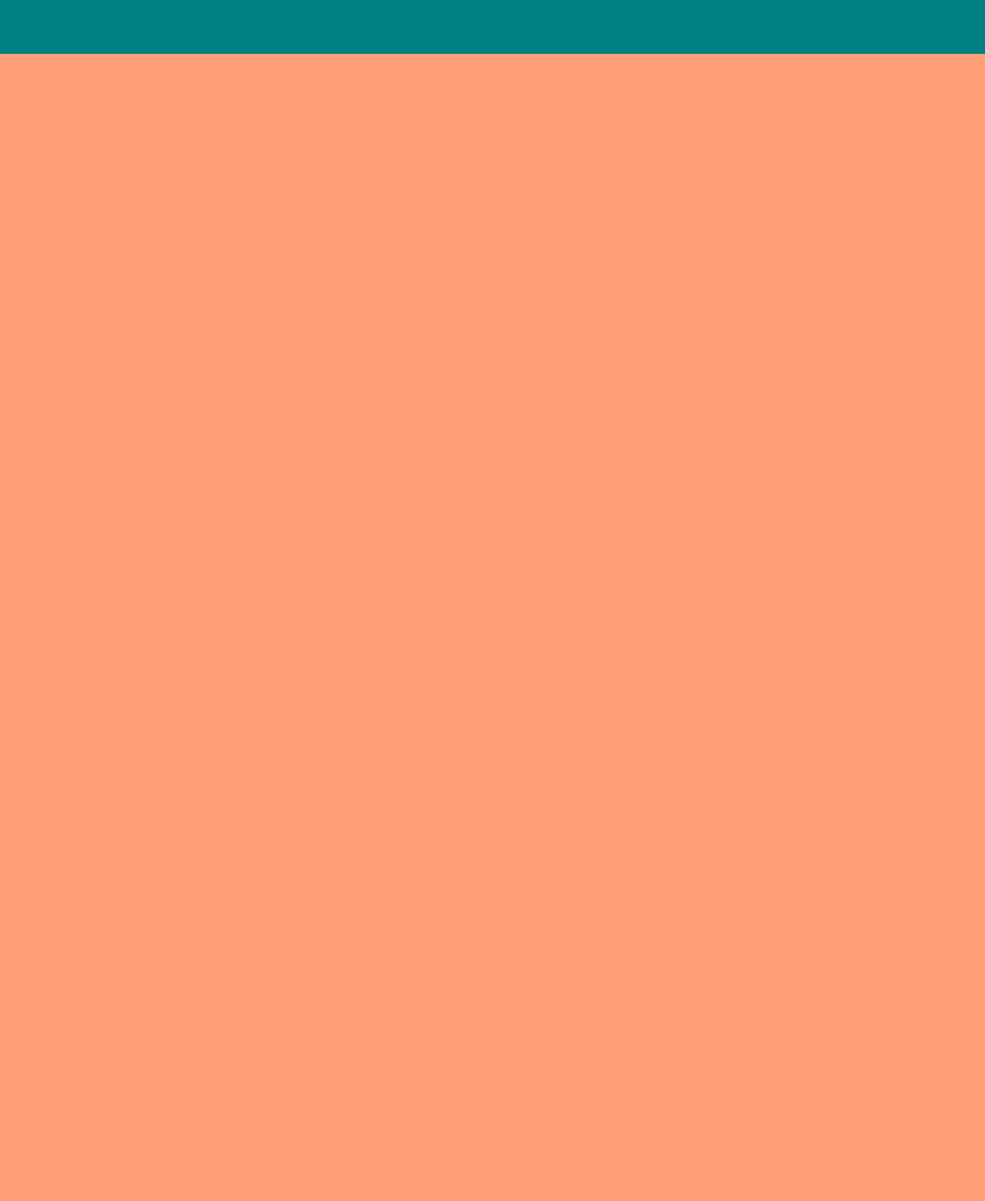
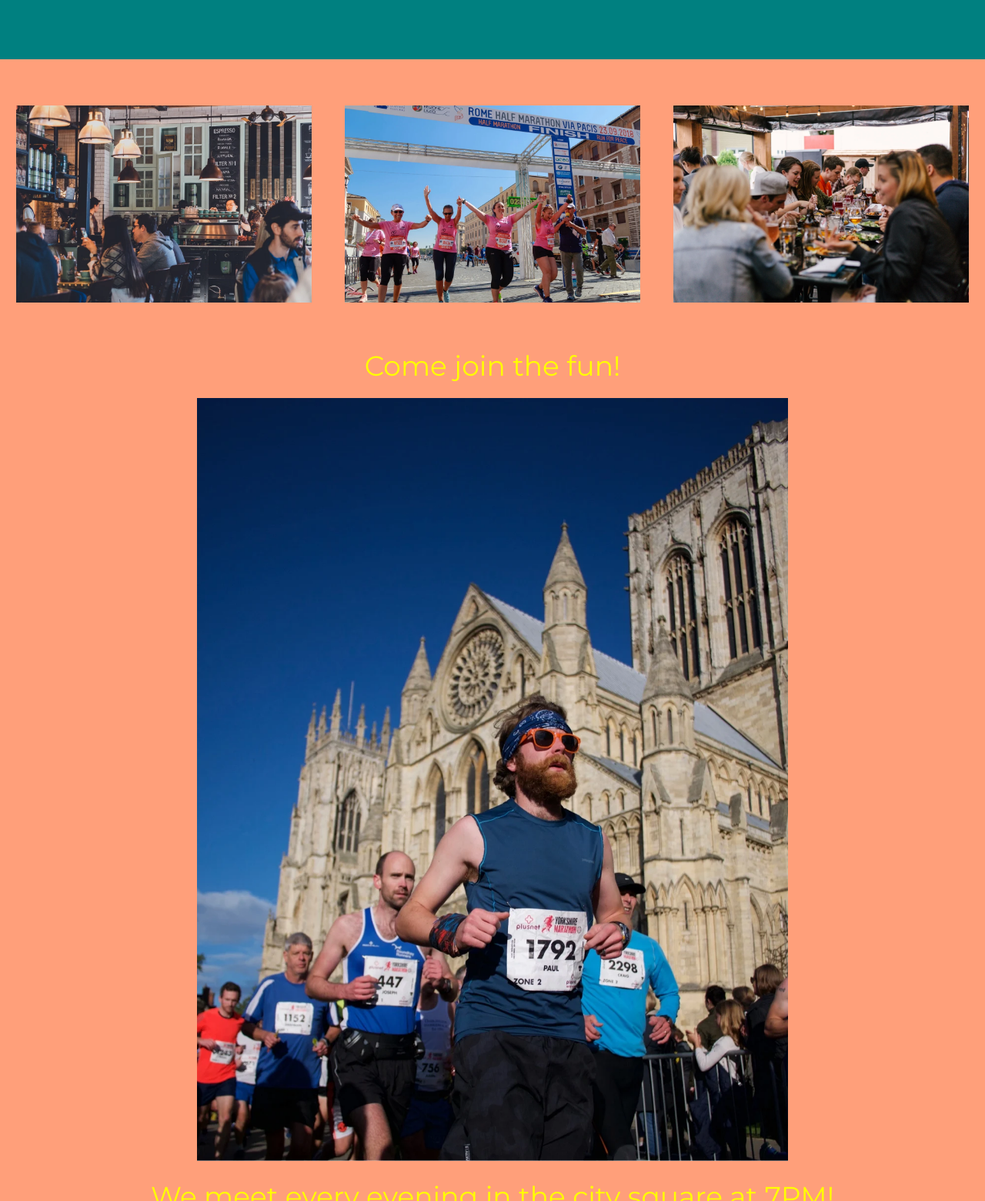
Before and after one commit to Naaabee/responsive-practice, a plain HTML site: page index.html in a window 1280 px wide. Shown: the part 1240-2800 px from the top of the page at 77% size. Before the commit the page ends 1310 px from the top, so only its background shows below. Drawn offline with Linux system fonts and the light colour scheme.

Commit message:
basic layout completed

```diff
--- a/index.html
+++ b/index.html
@@ -5,7 +5,7 @@
     <meta http-equiv="X-UA-Compatible" content="IE=edge">
     <meta name="viewport" content="width=device-width, initial-scale=1.0">
     <title>Responsive Demo</title>
-
+    <link href="https://fonts.googleapis.com/css2?family=Montserrat:ital,wght@0,100;0,200;0,300;0,400;0,500;0,600;0,700;0,800;1,100;1,200;1,300;1,400;1,500;1,600;1,700;1,800;1,900&display=swap" rel="stylesheet">
     <link rel="stylesheet" href="./resources/css/main.css">
 </head>
 <body>
@@ -51,5 +51,38 @@
             <p>-Bryce R. - financial advisor/frequent runner since 2018</p>
         </div>
     </section>
+
+    <section class="images-2">
+        <div class="image 4">
+            <img src="./resources/images/coffeshop.webp" alt="">
+        </div>
+        <div class="image 5">
+            <img src="./resources/images/marathon-runners.webp" alt="">
+        </div>
+        <div class="image 6">
+            <img src="./resources/images/hangouts.webp" alt="">
+        </div>
+    </section>
+
+
+    <section class="last-sec">
+        <div class="last-content">
+            <h1>Come join the fun!</h1>
+                <div class="last-img">
+                    <img src="./resources/images/runners-church.webp" alt="">
+                </div>
+            <h1>We meet every evening in the city square at 7PM!</h1>
+        </div>
+    </section>
+
+    <footer>
+        <nav class="nav-bar">
+            <ul>
+                <li>Events</li>
+                <li>Results</li>
+                <li>Partnering Restaurants</li>
+            </ul>
+        </nav>
+    </footer>
 </body>
 </html>
--- a/resources/css/main.css
+++ b/resources/css/main.css
@@ -2,7 +2,7 @@
     padding: 0;
     margin: 0;
     background-color: #ff9f7a;
-    font-family: -apple-system, BlinkMacSystemFont, 'Segoe UI', Roboto, Oxygen, Ubuntu, Cantarell, 'Open Sans', 'Helvetica Neue', sans-serif;
+    font-family: montserrat;
 }
 
 .nav-bar {
@@ -102,7 +102,7 @@ li {
 
 .third-sec {
     background-color: #008080;
-    height: 350px;
+    height: 360px;
     position: relative;
 }
 
@@ -114,11 +114,12 @@ li {
 
 .third-sec h1{
     top: 50px;
-    font-size: 50px;
+    font-size: 40px;
     font-weight: 400;
     color: yellow;
     background-color: transparent;
     margin-bottom: 20px;
+    min-width: 500px;
 }
 
 .third-sec p {
@@ -126,3 +127,53 @@ li {
     color: yellow;
     background-color: transparent;
 }
+
+/* Images 2 */
+
+.images-2 {
+    display: flex;
+    flex-flow: row;
+    justify-content: space-around;
+    align-items: center;
+    width: 100%;
+    height: auto;
+    margin: 60px auto;
+}
+
+.images-2 .image {
+    display: flex;
+    justify-content: center;
+    width: 100%;
+    height: auto;
+}
+
+.images-2 img {
+    width: 90%;
+    height: auto;
+}
+
+/* Last Section */
+
+.last-content {
+    display: flex;
+    flex-flow: column;
+    align-items: center;
+    text-align: center;
+    margin: 20px auto;
+}
+
+.last-content .last-img {
+    margin: 20px 20%;
+    height: auto;
+}
+
+.last-content img {
+    width: 100%;
+    height: auto;
+}
+
+.last-content h1 {
+    color: yellow;
+    font-size: 36px;
+    font-weight: 400;
+}
```
Also changed, not shown: resources/images/coffeshop.webp (added), resources/images/hangouts.webp (added), resources/images/marathon-runners.webp (added), resources/images/runners-church.webp (added).
